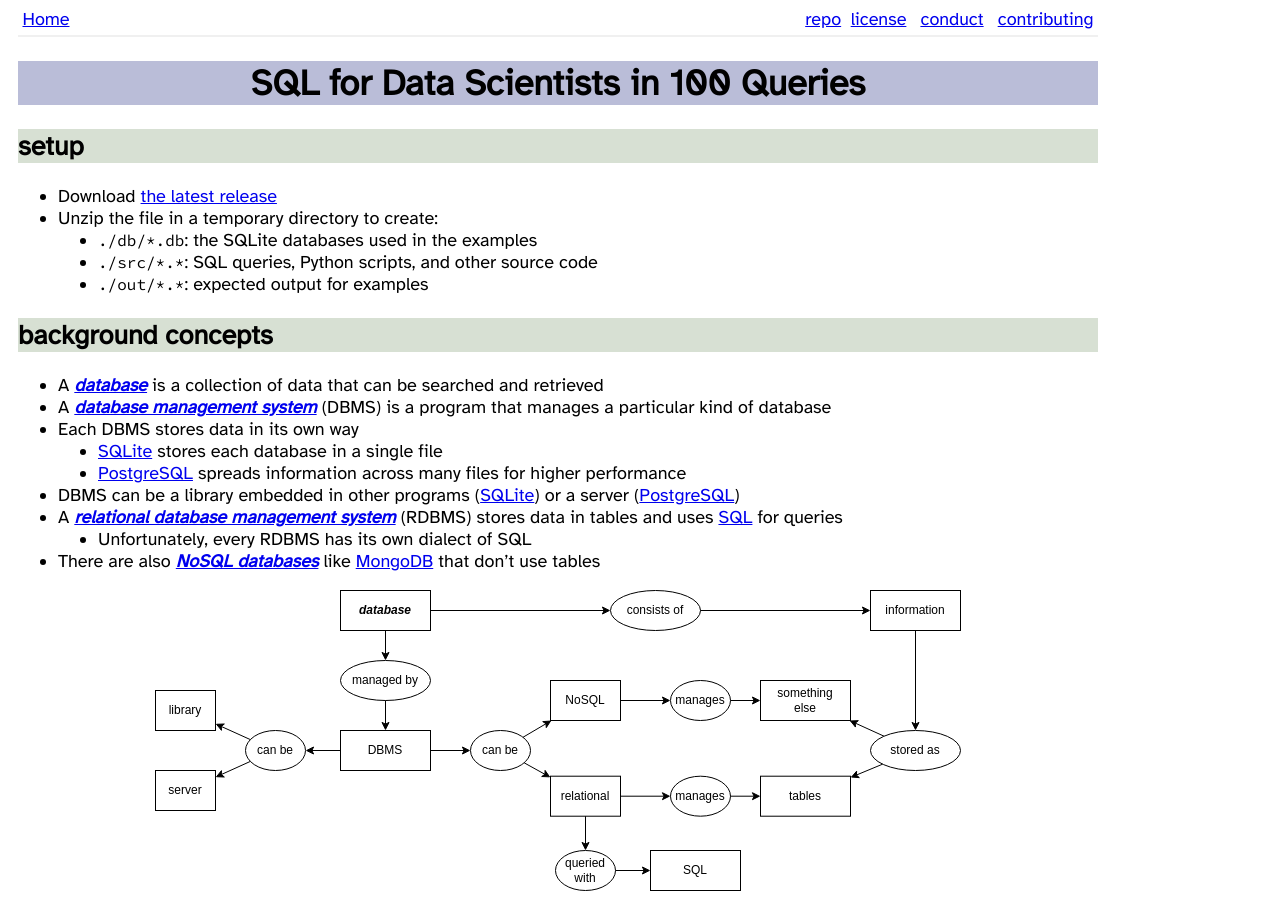
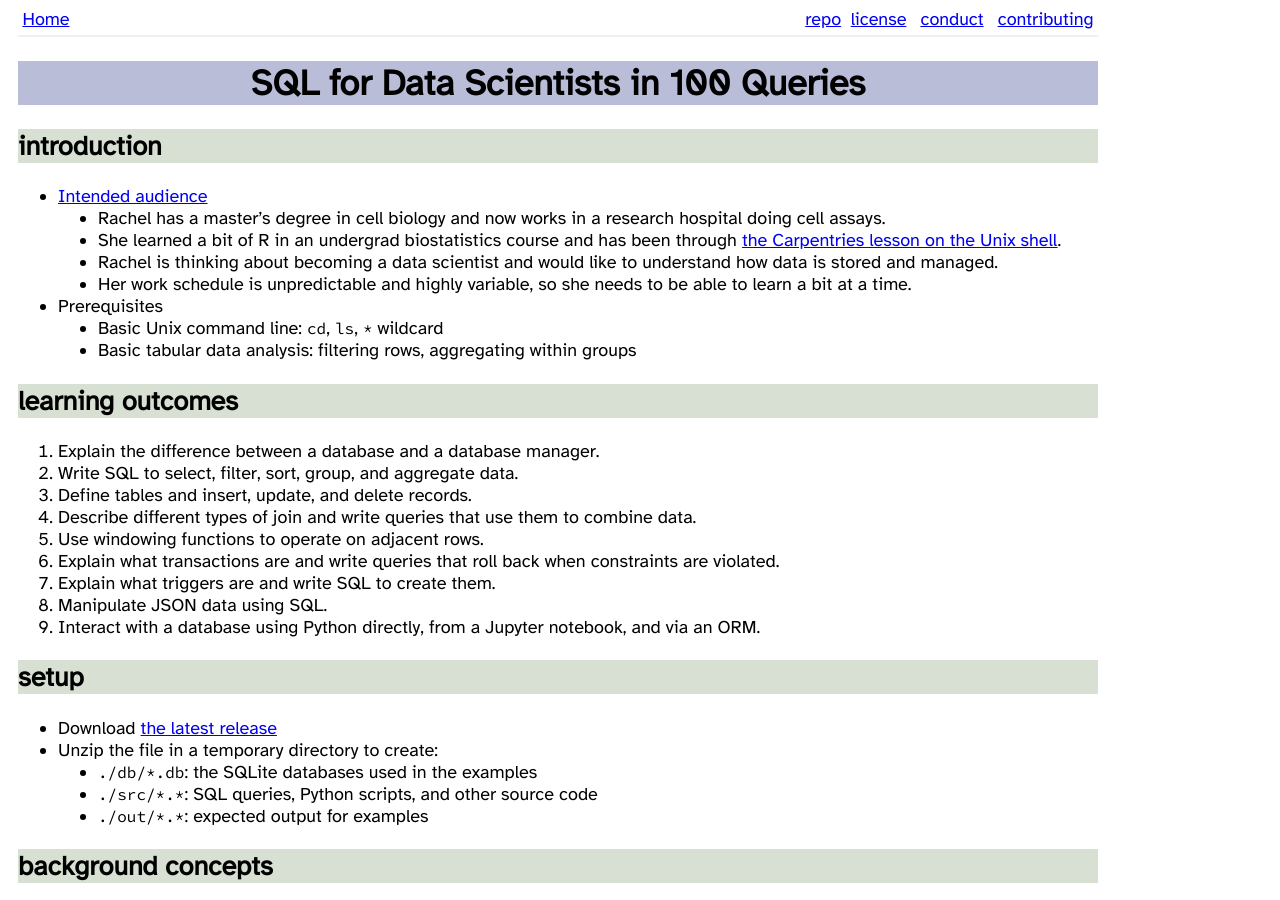
Before and after one commit to gvwilson/sql-tutorial, a Jekyll site: the page built from index.md, in a window 1280 px wide and 900 px high. Built offline with Jekyll 4.4.1, drawn with Linux system fonts in a browser that asks for light colours; nearby versions of some CDN libraries; some of the changed text lies outside the part shown.

Commit message:
feat: introduction and learning objectives

```diff
--- a/index.md
+++ b/index.md
@@ -1,6 +1,39 @@
 ---
 home: true
 ---
+<section class="aside" markdown="1">
+
+## introduction
+
+-   [Intended audience][persona]
+    -   Rachel has a master's degree in cell biology
+        and now works in a research hospital doing cell assays.
+    -   She learned a bit of R in an undergrad biostatistics course
+        and has been through [the Carpentries lesson on the Unix shell][carpentries-shell].
+    -   Rachel is thinking about becoming a data scientist
+        and would like to understand how data is stored and managed.
+    -   Her work schedule is unpredictable and highly variable,
+        so she needs to be able to learn a bit at a time.
+-   Prerequisites
+    -   Basic Unix command line: `cd`, `ls`, `*` wildcard
+    -   Basic tabular data analysis: filtering rows, aggregating within groups
+
+</section>
+<section class="aside" markdown="1">
+
+## learning outcomes
+
+1.  Explain the difference between a database and a database manager.
+1.  Write SQL to select, filter, sort, group, and aggregate data.
+1.  Define tables and insert, update, and delete records.
+1.  Describe different types of join and write queries that use them to combine data.
+1.  Use windowing functions to operate on adjacent rows.
+1.  Explain what transactions are and write queries that roll back when constraints are violated.
+1.  Explain what triggers are and write SQL to create them.
+1.  Manipulate JSON data using SQL.
+1.  Interact with a database using Python directly, from a Jupyter notebook, and via an ORM.
+
+</section>
 <section class="aside" markdown="1">
 
 ## setup
@@ -1433,9 +1466,11 @@
 
 [albrecht-andi]: http://andialbrecht.de/
 [art-postgresql]: https://theartofpostgresql.com/
+[carpentries-shell]: https://swcarpentry.github.io/shell-novice/
 [fontaine-dimitri]: https://tapoueh.org/
 [fossil]: https://fossil-scm.org/
 [mongodb]: https://www.mongodb.com/
+[persona]: http://teachtogether.tech/en/index.html#s:process-personas
 [postgresql]: https://www.postgresql.org/
 [release]: https://github.com/{{site.repository}}/raw/main/sql-tutorial.zip
 [sql]: https://en.wikipedia.org/wiki/SQL
```
Also changed, not shown: _includes/colophon.md (+3 -1 lines).
